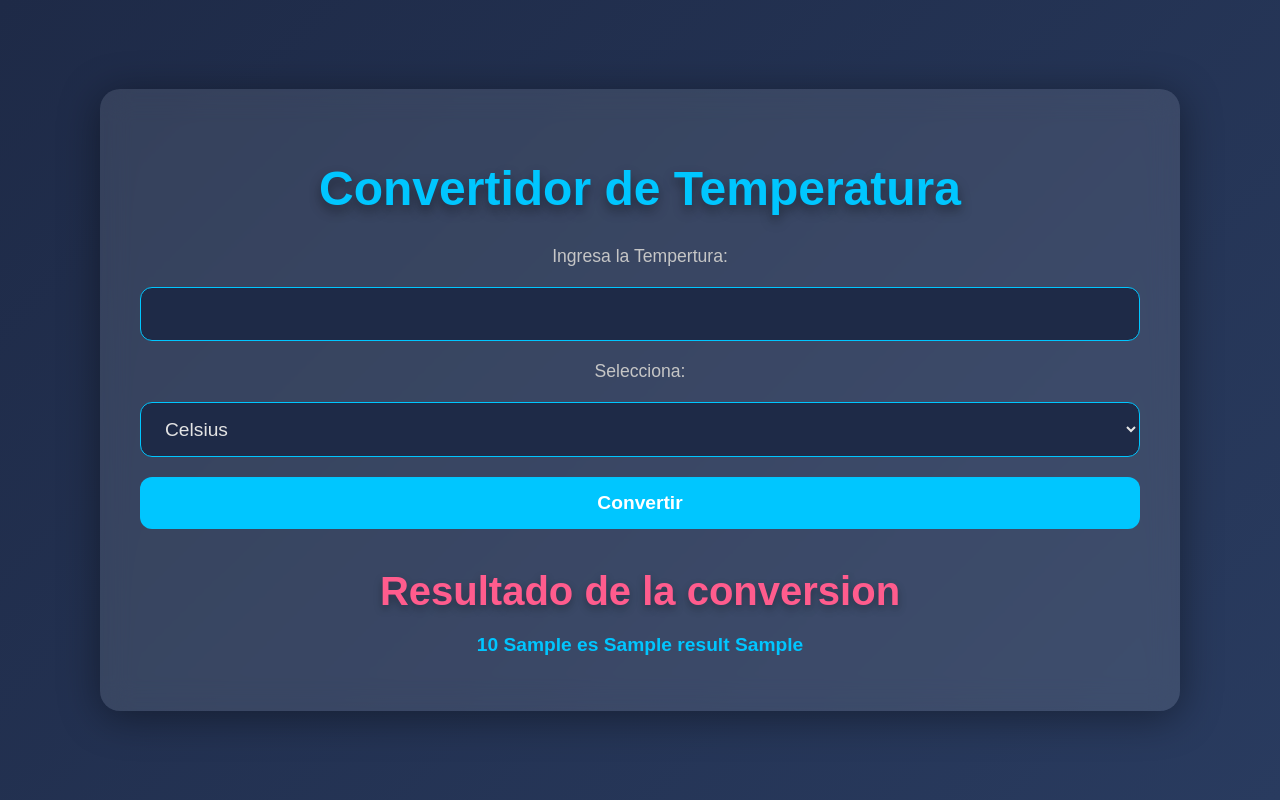
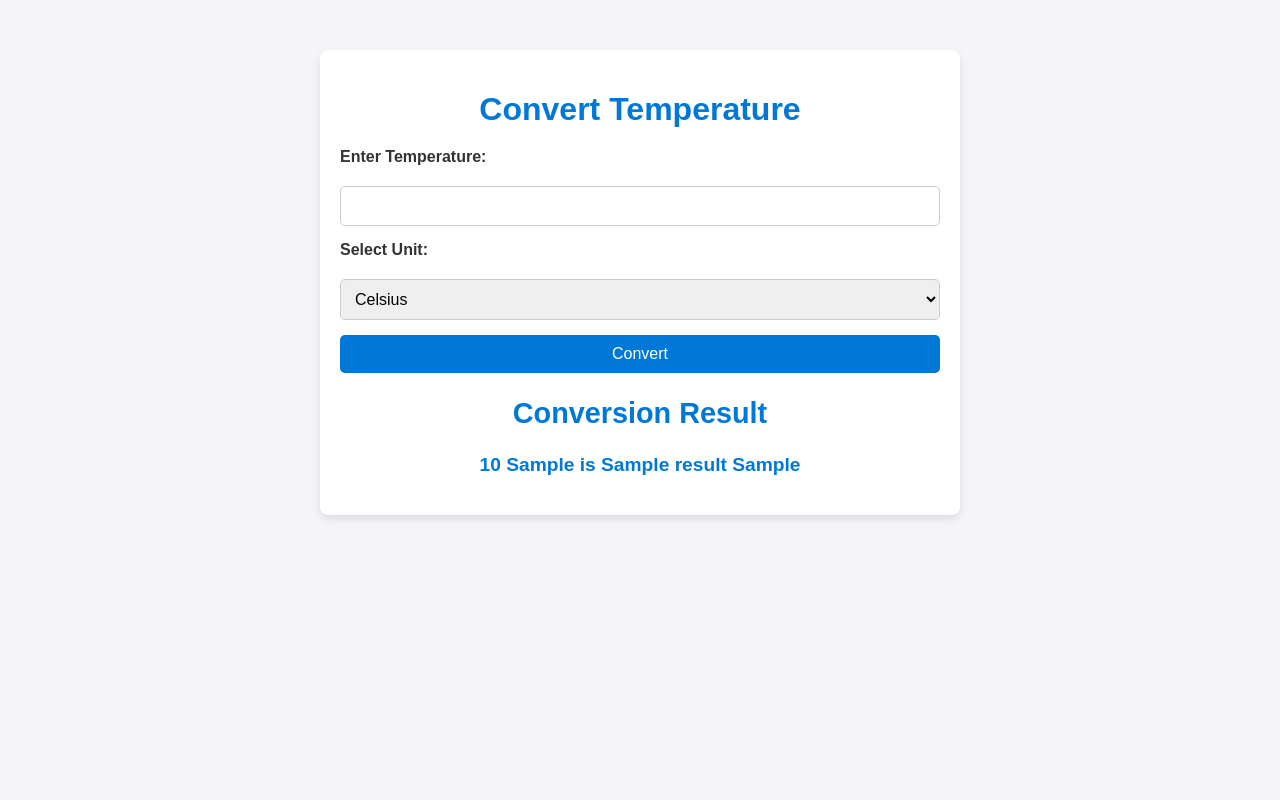
Before and after one commit to JeonliPg/temperature-converter, a Flask app: template templates/index.html in a window 1280 px wide. Run offline with Flask 3, Linux system fonts and the light colour scheme; the template is opened without the code that fills it: most values are stand-ins (such as "Sample title", 1, 10 or a date in 2020).

Commit message:
Original

```diff
--- a/app.py
+++ b/app.py
@@ -8,30 +8,15 @@ def index():
 
 @app.route('/convert', methods=['POST'])
 def convert():
-    try:
-        temperature = float(request.form['temperature'])
-
-        # Conversión de Temperatura
-        result_fahrenheit = (temperature * 9/5) + 32
-        result_kelvin = temperature + 273.15
-        result_rankine = (temperature + 273.15) * 9/5
-
-        return render_template('index.html',
-                               original_temp=temperature,
-                               result_fahrenheit=result_fahrenheit,
-                               result_kelvin=result_kelvin,
-                               result_rankine=result_rankine)
-    except ValueError:
-        return "Por favor ingresa un valor válido para la temperatura."
-
-@app.route('/calculate', methods=['POST'])
-def calculate():
-    try:
-        expression = request.form['expression']
-        result = eval(expression)
-        return render_template('index.html', calculation_result=result, expression=expression)
-    except Exception as e:
-        return render_template('index.html', calculation_result="Error en la operación", expression=expression)
+    temperature = float(request.form['temperature'])
+    unit = request.form['unit']
+    if unit == 'C':
+        result = (temperature * 9/5) + 32
+        converted_unit = 'Fahrenheit'
+    else:
+        result = (temperature - 32) * 5/9
+        converted_unit = 'Celsius'
+    return render_template('index.html', result=result, converted_unit=converted_unit, original_temp=temperature, original_unit=unit)
 
 if __name__ == '__main__':
     app.run(host='0.0.0.0', port=5000)
--- a/static/styles.css
+++ b/static/styles.css
@@ -1,158 +1,85 @@
-/* Estilo General */
+/* styles.css */
+
+/* Configuración general */
 body {
     font-family: 'Arial', sans-serif;
     margin: 0;
     padding: 0;
-    background: linear-gradient(135deg, #1E2A47, #293B5F);
-    color: #E4E4E4;
-    height: 100vh;
-    display: flex;
-    justify-content: center;
-    align-items: center;
+    background-color: #f4f4f9;
+    color: #333;
 }
 
-/* Contenedor Principal */
+/* Contenedor principal */
 .container {
-    width: 100%;
-    max-width: 1000px;
-    background: rgba(255, 255, 255, 0.1);
-    padding: 40px;
-    border-radius: 20px;
-    box-shadow: 0 6px 40px rgba(0, 0, 0, 0.4);
-    backdrop-filter: blur(15px);
-    text-align: center;
+    max-width: 600px;
+    margin: 50px auto;
+    background: #fff;
+    box-shadow: 0 4px 8px rgba(0, 0, 0, 0.1);
+    border-radius: 8px;
+    overflow: hidden;
+    padding: 20px;
 }
 
-/* Títulos */
+/* Encabezado */
 h1 {
-    color: #00C6FF;
-    font-size: 3rem;
-    margin-bottom: 30px;
-    text-shadow: 0 6px 12px rgba(0, 0, 0, 0.4);
+    text-align: center;
+    color: #0078D7;
+    font-size: 2rem;
+    margin-bottom: 20px;
 }
 
-h2 {
-    color: #FF5C8D;
-    font-size: 2.5rem;
-    margin-bottom: 20px;
-    text-shadow: 0 4px 8px rgba(0, 0, 0, 0.3);
-}
-
-/* Sección de Conversión de Temperatura */
-.temperature-converter, .basic-calculator {
-    margin-bottom: 50px;
-}
-
-/* Formularios */
+/* Formulario */
 form {
     display: flex;
     flex-direction: column;
-    gap: 20px;
-    margin-bottom: 40px;
+    gap: 15px;
 }
 
 label {
-    font-size: 1.1rem;
-    color: #C6C6C6;
-    font-weight: 500;
+    font-weight: bold;
+    margin-bottom: 5px;
 }
 
-/* Entradas y Botones */
 input[type="number"],
-input[type="text"],
 select,
 button {
-    padding: 15px 20px;
-    font-size: 1.2rem;
-    border-radius: 12px;
-    border: 1px solid #00C6FF;
-    background: #1E2A47;
-    color: #E4E4E4;
+    padding: 10px;
+    font-size: 1rem;
+    border: 1px solid #ccc;
+    border-radius: 5px;
     outline: none;
-    transition: all 0.3s ease;
 }
 
-input[type="number"]:focus,
-input[type="text"]:focus,
-select:focus,
-button:focus {
-    border-color: #FF5C8D;
-    box-shadow: 0 0 8px rgba(255, 92, 141, 0.6);
-}
-
-/* Efecto Hover en los Botones */
 button {
-    background-color: #00C6FF;
-    color: #fff;
-    font-weight: bold;
+    background-color: #0078D7;
+    color: white;
+    border: none;
     cursor: pointer;
-    transition: background-color 0.3s ease, transform 0.2s ease-in-out;
-    border: none;
+    transition: background-color 0.3s ease;
 }
 
 button:hover {
-    background-color: #FF5C8D;
-    transform: scale(1.05);
+    background-color: #005BB5;
 }
 
-/* Resultado de la Conversión y Calculadora */
+/* Resultado */
 .result {
     margin-top: 20px;
-    font-size: 1.3rem;
-    font-weight: 600;
-    color: #00C6FF;
+    text-align: center;
+    font-size: 1.2rem;
+    font-weight: bold;
+    color: #0078D7;
 }
-
-.result p {
-    margin: 15px 0;
-    font-size: 1.2rem;
-}
-
-/* Separador */
-hr {
-    border: 1px solid #C6C6C6;
-    margin: 50px 0;
-    opacity: 0.4;
-}
-
-/* Diseño Responsivo */
-@media (max-width: 768px) {
+@media (max-width: 600px) {
     .container {
-        padding: 30px;
+        width: 90%;
+        padding: 10px;
     }
 
     h1 {
-        font-size: 2.5rem;
-    }
-
-    h2 {
-        font-size: 2rem;
-    }
-
-    input[type="number"],
-    input[type="text"],
-    select,
-    button {
-        font-size: 1.1rem;
-    }
-}
-
-@media (max-width: 480px) {
-    .container {
-        padding: 20px;
-    }
-
-    h1 {
-        font-size: 2rem;
-    }
-
-    h2 {
         font-size: 1.5rem;
     }
 
-    input[type="number"],
-    input[type="text"],
-    select,
     button {
         font-size: 1rem;
     }
--- a/templates/index.html
+++ b/templates/index.html
@@ -1,29 +1,29 @@
 <!DOCTYPE html>
-<html lang="es">
+<html lang="en">
 <head>
     <meta charset="UTF-8">
     <meta name="viewport" content="width=device-width, initial-scale=1.0">
-    <title>Calculadora de Temperatura y Básica</title>
+    <title>Temperature Converter</title>
     <link rel="stylesheet" href="/static/styles.css">
 </head>
 <body>
     <div class="container">
-        <h1>Convertidor de Temperatura</h1>
+        <h1>Convert Temperature</h1>
         <form action="/convert" method="POST">
-            <label for="temperature">Ingresa la Tempertura:</label>
+            <label for="temperature">Enter Temperature:</label>
             <input type="number" id="temperature" name="temperature" step="0.01" required>
-            <label for="unit">Selecciona:</label>
+            <label for="unit">Select Unit:</label>
             <select id="unit" name="unit">
                 <option value="C">Celsius</option>
                 <option value="F">Fahrenheit</option>
             </select>
-            <button type="submit">Convertir</button>
+            <button type="submit">Convert</button>
         </form>
 
         {% if result is not none %}
             <div class="result">
-                <h2>Resultado de la conversion</h2>
-                <p>{{ original_temp }} {{ original_unit }} es {{ result }} {{ converted_unit }}</p>
+                <h2>Conversion Result</h2>
+                <p>{{ original_temp }} {{ original_unit }} is {{ result }} {{ converted_unit }}</p>
             </div>
         {% endif %}
     </div>
```
